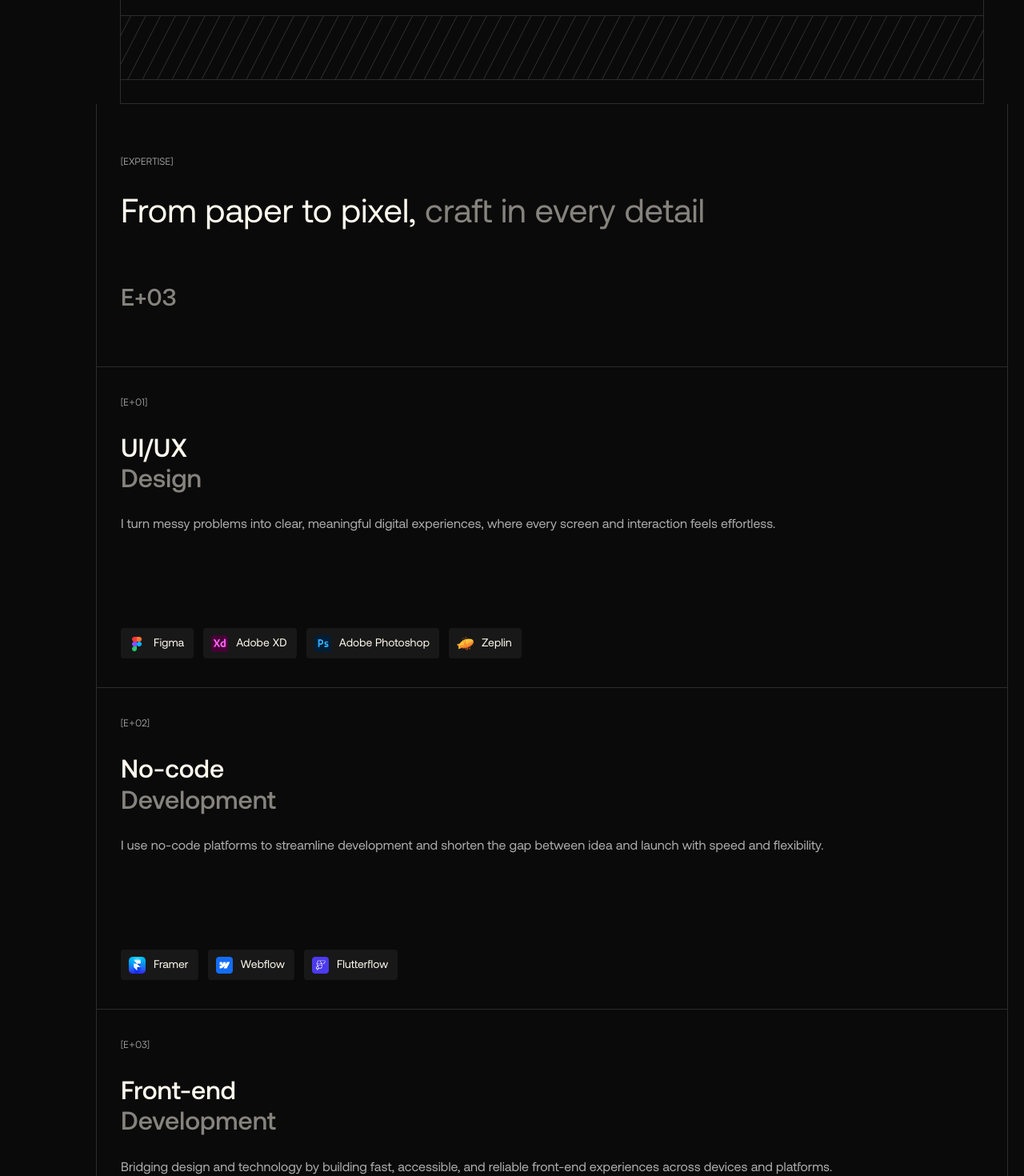
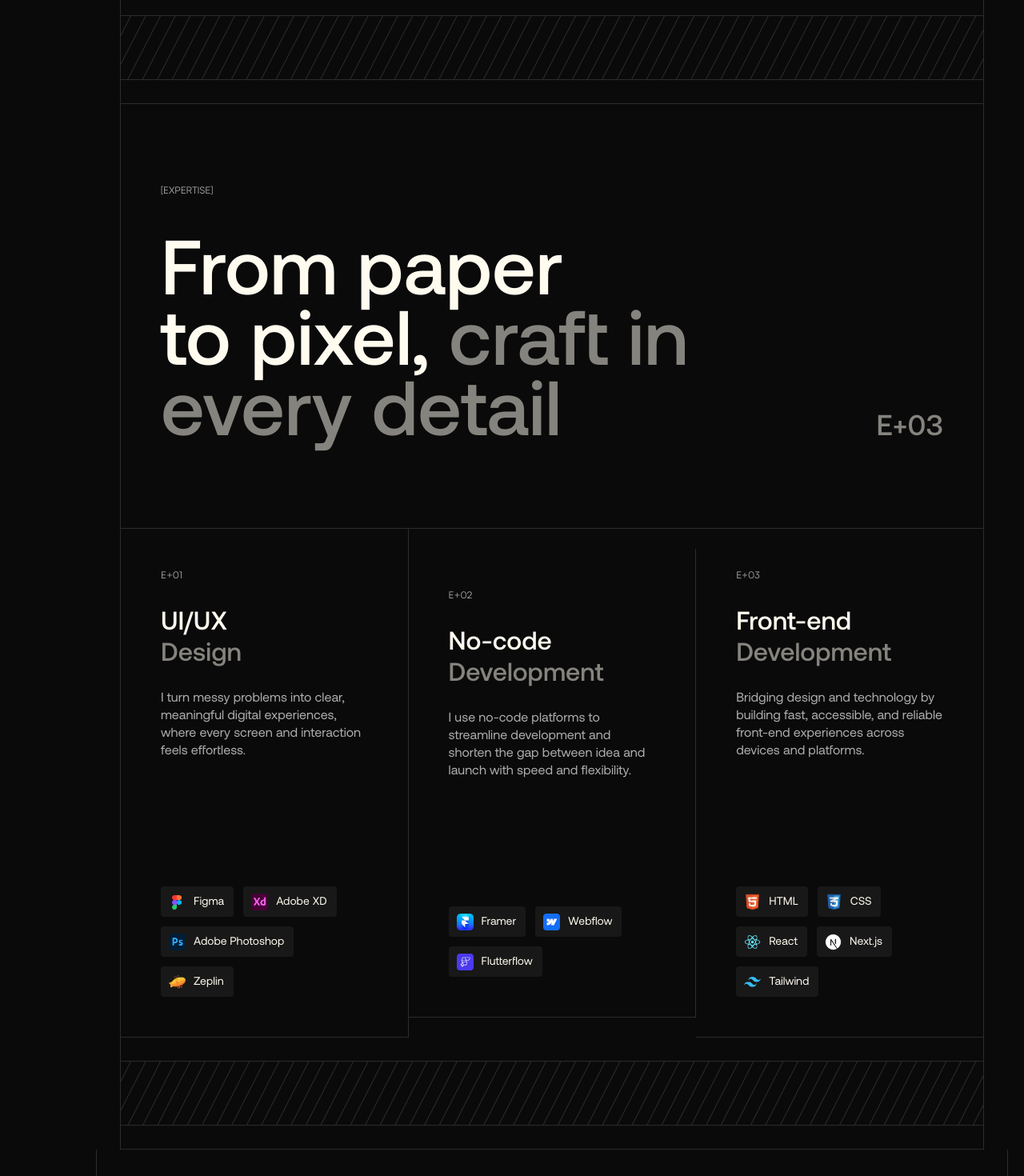
Before and after one commit to alif-firdaus/alchemist-2.0, a Next.js app: page / in a window 1280 px wide. Shown: the part 2311-3781 px from the top of the page at 80% size. Built offline with nearby package versions, Linux system fonts and the light colour scheme.

Commit message:
feat: Expertise Section desktop version created

```diff
--- a/components/organism/about-section.tsx
+++ b/components/organism/about-section.tsx
@@ -156,7 +156,7 @@
 					{/* <-- === Right Content Desktop Start === --> */}
 					<div className="col-span-2 w-full h-auto">
 						<div className="flex flex-col w-full h-auto items-center justify-center">
-							<div className="flex flex-col items-start justify-start w-full h-[640px] gap-[30px] p-content-padding-lg border-b-[1px] border-dark-border">
+							<div className="flex flex-col items-start justify-start w-full h-[640px] gap-10 p-content-padding-lg border-b-[1px] border-dark-border">
 								<p className="text-xs text-smoke font-satoshi">
 									[ABOUT]
 								</p>
--- a/components/organism/expertise-section.tsx
+++ b/components/organism/expertise-section.tsx
@@ -22,37 +22,39 @@
 	return (
 		<section
 			id="expertise"
-			className="flex flex-col w-full h-auto items-center justify-center px-content-padding-sm"
+			className="flex flex-col w-full h-auto items-center justify-center px-content-padding-sm lg:px-content-padding-lg"
 		>
-			<div className="flex flex-col w-full h-auto items-center justify-center border-x-[1px] border-dark-border">
+			<div className="flex flex-col w-full lg:max-w-[1536px] h-auto items-center justify-center border-x-[1px] border-dark-border">
 				{/* <-- === Top Content Start === --> */}
-				<div className="flex flex-col items-start justify-center w-full h-auto px-[30px] gap-[70px] pt-16 pb-[70px] border-b-[1px] border-dark-border">
-					<div className="flex flex-col items-start justify-center w-full h-auto gap-[30px] ">
+				<div className="flex flex-col lg:flex-row items-start lg:items-end justify-center w-full h-auto px-[30px] lg:px-content-padding-lg gap-[70px] pt-16 lg:pt-[100px] pb-[70px] lg:pb-[110px] border-b-[1px] border-dark-border">
+					<div className="flex flex-col items-start justify-center w-full h-auto gap-[30px] lg:gap-10">
 						<p className="text-xs text-smoke font-satoshi">
 							[EXPERTISE]
 						</p>
 
-						<h1 className="text-[42px] text-floral-white font-aeonik-regular leading-none">
-							From paper to pixel,{" "}
+						<h1 className="text-[42px] lg:text-8xl text-floral-white font-aeonik-medium leading-none lg:leading-[0.92]">
+							From paper <br className="hidden lg:flex" /> to
+							pixel,{" "}
 							<span className="opacity-50">
-								craft in every detail
+								craft in <br className="hidden lg:flex" /> every
+								detail
 							</span>
 						</h1>
 					</div>
 
-					<h3 className="text-3xl text-floral-white font-aeonik-medium opacity-50">
+					<h3 className="text-3xl lg:text-4xl text-floral-white font-aeonik-medium opacity-50">
 						E+03
 					</h3>
 				</div>
 				{/* <-- === Top Content End === --> */}
 
 				{/* <-- === Bottom Content Start === --> */}
-				<div className="flex flex-col items-center justify-center w-full h-auto">
+				<div className="flex flex-col lg:flex-row items-center justify-center w-full h-auto">
 					{/* <-- == UI/UX Design Start == --> */}
-					<div className="flex flex-col items-start justify-center w-full h-auto px-[30px] gap-[120px] pt-9 pb-9 border-b-[1px] border-dark-border">
+					<div className="flex flex-col items-start justify-center w-full h-auto px-[30px] gap-[120px] lg:gap-40 pt-9 pb-9 lg:p-content-padding-lg border-b-[1px] lg:border-r-[1px] border-dark-border">
 						<div className="flex flex-col items-start justify-center w-full h-auto gap-7">
 							<p className="text-xs text-smoke font-satoshi">
-								[E+01]
+								E+01
 							</p>
 							<h3 className="text-[32px] text-floral-white font-aeonik-medium leading-[1.2]">
 								UI/UX <br />{" "}
@@ -91,10 +93,10 @@
 					{/* <-- == UI/UX Design End == --> */}
 
 					{/* <-- == No-code Development Start == --> */}
-					<div className="flex flex-col items-start justify-center w-full h-auto px-[30px] gap-[120px] pt-9 pb-9 border-b-[1px] border-dark-border">
+					<div className="flex flex-col items-start justify-center w-full h-auto lg:h-full px-[30px] gap-[120px] lg:gap-40 pt-9 pb-9 lg:p-content-padding-lg border-b-[1px] lg:border-r-[1px] border-dark-border">
 						<div className="flex flex-col items-start justify-center w-full h-auto gap-7">
 							<p className="text-xs text-smoke font-satoshi">
-								[E+02]
+								E+02
 							</p>
 							<h3 className="text-[32px] text-floral-white font-aeonik-medium leading-[1.2]">
 								No-code <br />{" "}
@@ -107,7 +109,8 @@
 							</p>
 						</div>
 
-						<div className="flex flex-wrap w-full h-auto gap-3 items-center justify-start">
+						<div className="flex flex-col gap-3 w-full h-auto">
+							<div className="flex flex-row gap-3">
 								<ToolsPill
 									logo={framer}
 									logoalt="Framer"
@@ -118,6 +121,9 @@
 									logoalt="Webflow"
 									title="Webflow"
 								/>
+							</div>
+
+							<div className="flex items-center justify-start">
 								<ToolsPill
 									logo={flutterflow}
 									logoalt="Flutterflow"
@@ -125,13 +131,14 @@
 								/>
 							</div>
 						</div>
+					</div>
 					{/* <-- == No-code Development End == --> */}
 
 					{/* <-- == Front-end Development Start == --> */}
-					<div className="flex flex-col items-start justify-center w-full h-auto px-[30px] gap-[120px] pt-9 pb-9 border-b-[1px] border-dark-border">
+					<div className="flex flex-col items-start justify-center w-full h-auto px-[30px] gap-[120px] lg:gap-40 pt-9 pb-9 lg:p-content-padding-lg border-b-[1px] border-dark-border">
 						<div className="flex flex-col items-start justify-center w-full h-auto gap-7">
 							<p className="text-xs text-smoke font-satoshi">
-								[E+03]
+								E+03
 							</p>
 							<h3 className="text-[32px] text-floral-white font-aeonik-medium leading-[1.2]">
 								Front-end <br />{" "}
```
Lines whose indentation alone changed are shown as unchanged.
